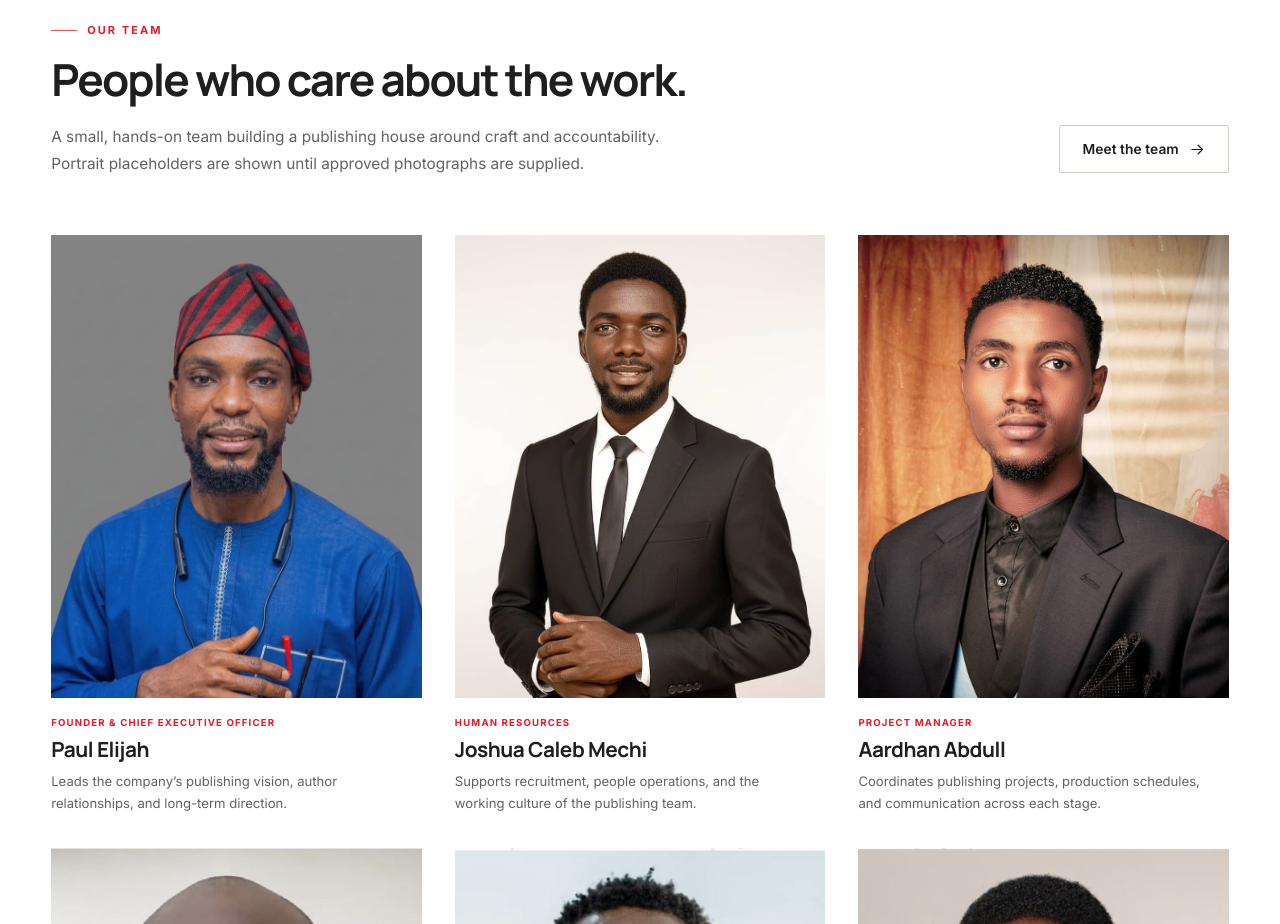
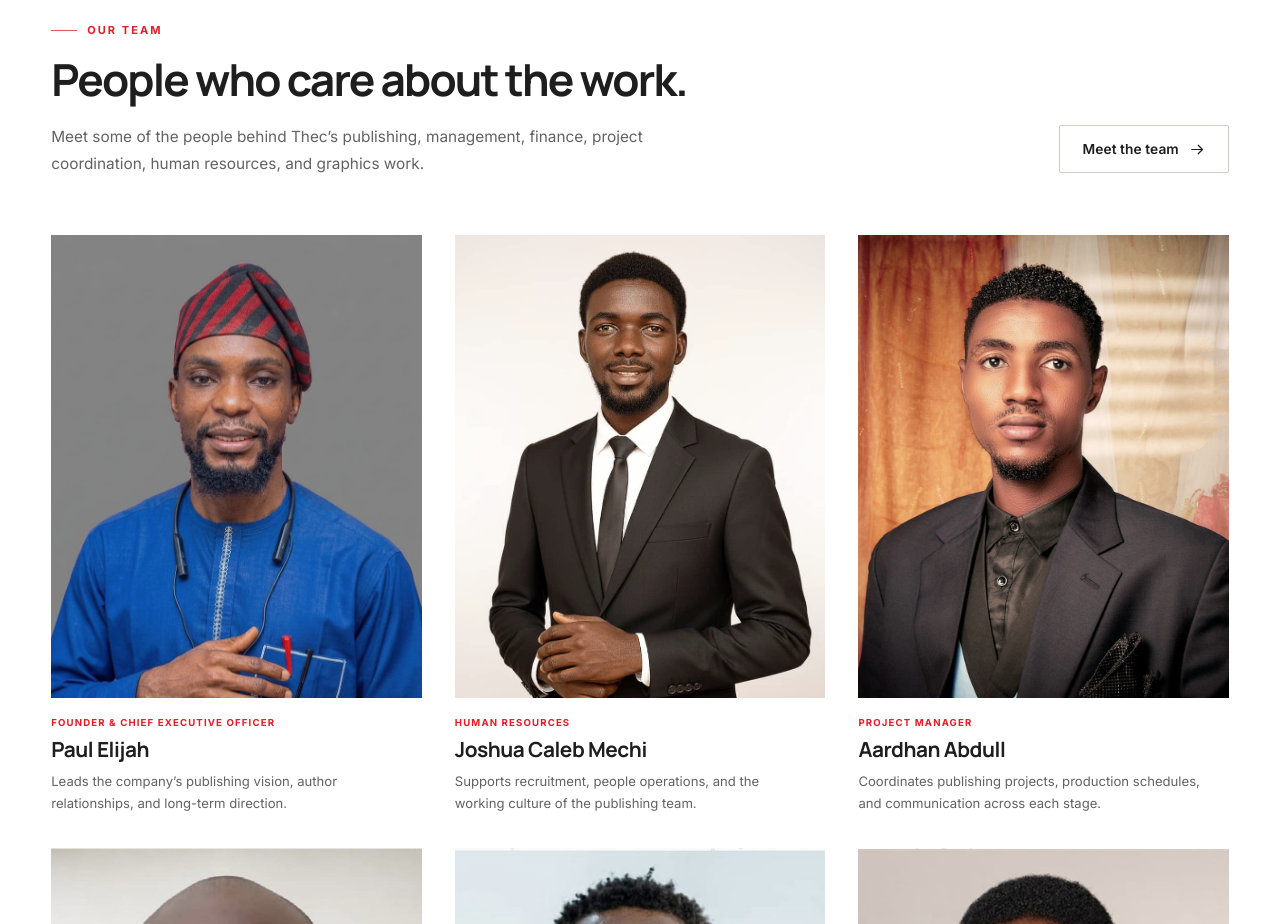
Before and after one commit to thecpublishers/thecDEEP, a React (Vite) app: page / in a window 1280 px wide. Shown: the part 5060-5984 px from the top of the page. Built offline with nearby package versions, Linux system fonts and the light colour scheme.

Commit message:
Update homepage team introduction for real staff profiles

```diff
--- a/src/pages/HomePage.tsx
+++ b/src/pages/HomePage.tsx
@@ -241,7 +241,7 @@ export function HomePage() {
           <SectionHeading
             eyebrow="Our team"
             title="People who care about the work."
-            intro="A small, hands-on team building a publishing house around craft and accountability. Portrait placeholders are shown until approved photographs are supplied."
+            intro="Meet some of the people behind Thec’s publishing, management, finance, project coordination, human resources, and graphics work."
             id="team-heading"
             action={
               <ButtonLink to="/about#team" variant="secondary" icon="arrow-right">
```
